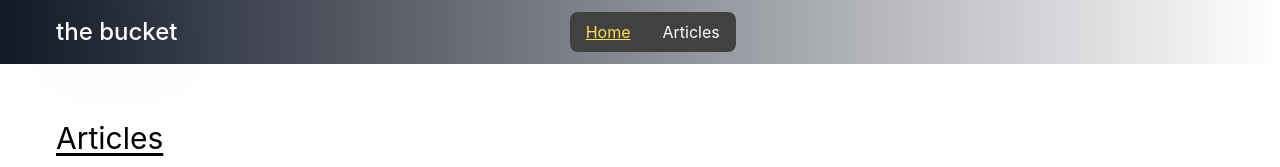
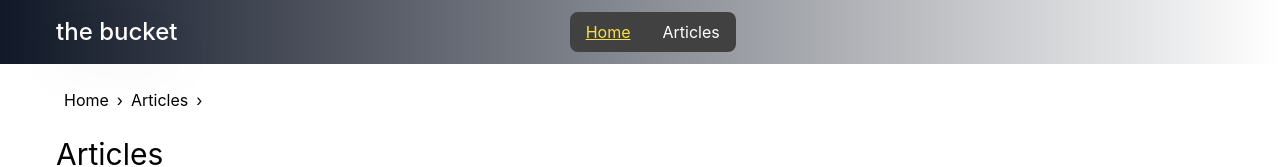
Before and after one commit to SanjeevSaniel/the-bucket, a React (Vite) app: page /articles in a window 1280 px wide. Shown: the top 167 px of the page. Built offline with nearby package versions, Linux system fonts and the light colour scheme.

Commit message:
Added breadcrumbs

```diff
--- a/src/components/ArticlesPage.jsx
+++ b/src/components/ArticlesPage.jsx
@@ -1,5 +1,6 @@
 import { useContext } from "react";
 import { ArticlesContext } from "./MainContainer";
+import { Link } from "react-router-dom";
 
 const ArticlesPage = () => {
   const articles = useContext(ArticlesContext);
@@ -8,7 +9,22 @@ const ArticlesPage = () => {
   articles.forEach((article) => categories.push(article.topic));
 
   return (
-    <div className={`p-14`}>
+    <div className={`px-14`}>
+      <div className="my-4">
+        <Link to="/">
+          <p className="inline-flex p-2 hover:underline hover:underline-offset-1">
+            Home
+          </p>
+        </Link>
+        <span className="">›</span>
+
+        <p className="inline-flex p-2">
+          Articles
+        </p>
+
+        <span className="">›</span>
+        <p className="inline-flex p-2">{location.pathname.split("/")[2]}</p>
+      </div>
       <h1 className="capitalize underline underline-offset-4 mb-8 text-3xl">
         Articles
       </h1>
```
